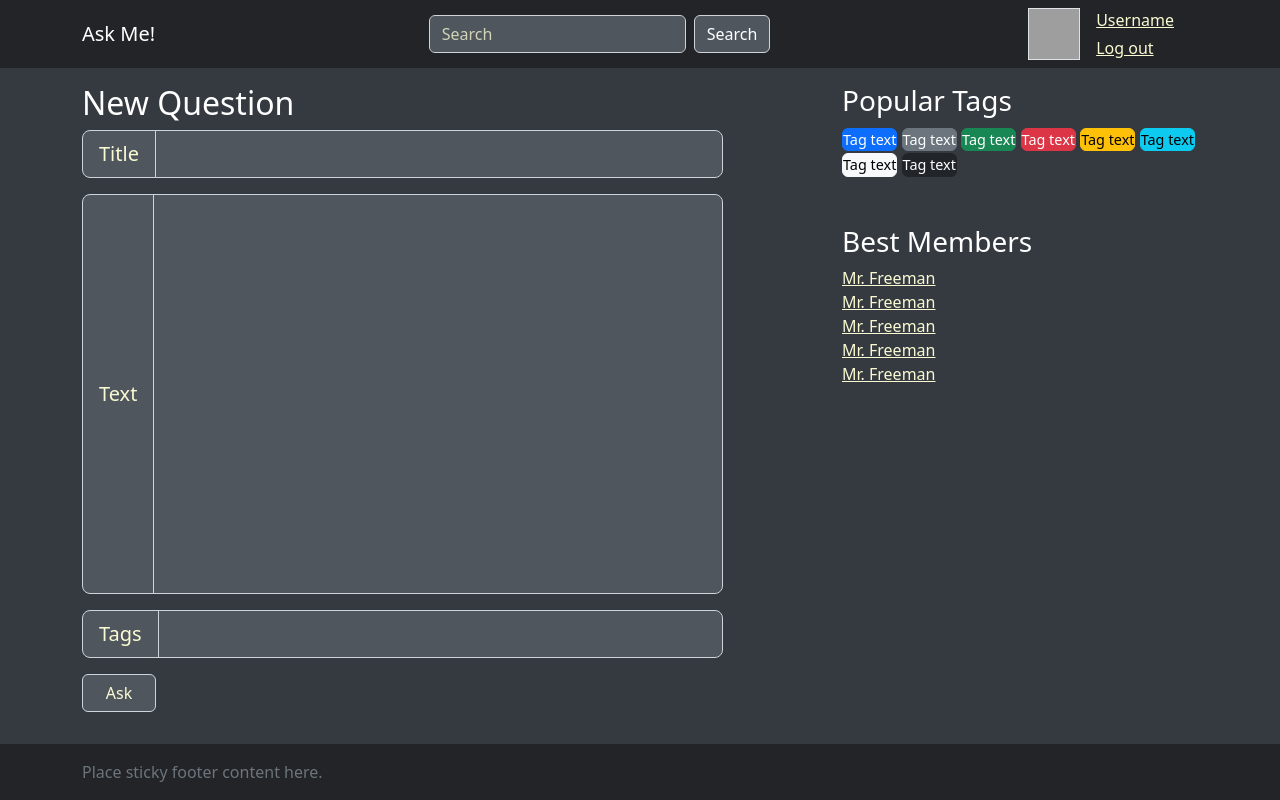
After one commit to JOJOSoderqvist/CodeCouncil, a Python web app: template template/ask.html in a window 1280 px wide. The commit adds this page. Run offline with Jinja, Linux system fonts and the light colour scheme; the template is opened without the code that fills it, so the values that code supplies are empty; some libraries are stand-ins or nearby versions; grey boxes are pictures that could not be loaded.

Commit message:
implemented ask.html

```diff
--- a/static/css/style.css
+++ b/static/css/style.css
@@ -5,16 +5,19 @@ body {
 
 #footer {
     background-color: #232427;
+
 }
 
 article {
     color: #fff;
     background-color: #4f565e !important;
+    /* border-color: rgb(206, 212, 218) in !important; */
 }
 
 #search-button{
     background-color: #4f565e;
     color: #fff ;
+    border-color: rgb(206, 212, 218);
 }
 
 input {
@@ -37,9 +40,36 @@ a:hover{
 .page-link {
     color: lightgoldenrodyellow;
     background-color: #4f565e;
+    border-color: rgb(206, 212, 218);
 }
 
 .page-link:hover {
     color: lightgoldenrodyellow;
     background-color: #232427;
 }
+
+.page-item{
+    border-color:  rgb(206, 212, 218) !important;
+}
+
+textarea {
+    height: 400px;
+    resize: none;
+}
+
+.form-control {
+    color: #fff !important;
+    background-color: #4f565e !important;
+}
+
+#ask-button{
+    background-color: #4f565e;
+    color:lightgoldenrodyellow;
+    border-color: rgb(206, 212, 218);
+    width: 74px;
+}
+
+#inputGroup-sizing-lg{
+    background-color: #4f565e;
+    color: lightgoldenrodyellow ;
+}
--- /dev/null
+++ b/template/ask.html
@@ -0,0 +1,103 @@
+<!doctype html>
+<html lang="en">
+
+<head>
+    <meta charset="utf-8" />
+    <meta name="viewport" content="width=device-width, initial-scale=1" />
+    <title>Ask Me!</title>
+    <link rel='stylesheet' href='../node_modules/bootstrap/dist/css/bootstrap.css'>
+    <link rel='stylesheet' href='../static/css/style.css'>
+</head>
+
+<body>
+    <nav class="navbar bg-body-tertiary" style="background-color: #232427;">
+        <div class="container-sm-fluid container-lg">
+            <a class="navbar-brand" href="/index.html" style="color: #fff;">Ask Me!</a>
+            <form class="d-flex" role="search">
+                <input class="form-control me-2" type="search" placeholder="Search" aria-label="Search" />
+                <button class="btn btn-outline-light" type="submit" id="search-button">Search</button>
+            </form>
+
+            <div class="d-flex justify-content-between gap-3 me-4">
+                <div class="border">
+                    <img src="img.jpg" width="50" height="50" />
+                </div>
+                <div class="d-flex flex-column justify-content-between">
+                    <a href="/profile.html">Username</a>
+                    <a href="/logout.html">Log out</a>
+                </div>
+            </div>
+        </div>
+    </nav>
+
+    <main class="container-fluid container-lg mt-3">
+        <div class="row d-flex justify-content-between">
+            <div class="col-7">
+                <h2>New Question</h2>
+                <div class="d-flex flex-column">
+                    <div class="input-group input-group-lg mb-3">
+                        <span class="input-group-text" id="inputGroup-sizing-lg">Title</span>
+                        <input type="text" class="form-control" aria-label="Sizing example input"
+                            aria-describedby="inputGroup-sizing-lg">
+                    </div>
+                    <div class="input-group input-group-lg mb-3">
+                        <span class="input-group-text" id="inputGroup-sizing-lg">Text</span>
+                        <textarea type="text" class="form-control" aria-label="Sizing example input"
+                            aria-describedby="inputGroup-sizing-lg"></textarea>
+                    </div>
+                    <div class="input-group input-group-lg mb-3">
+                        <span class="input-group-text" id="inputGroup-sizing-lg">Tags</span>
+                        <input type="text" class="form-control" aria-label="Sizing example input"
+                            aria-describedby="inputGroup-sizing-lg">
+                    </div>
+                </div>
+                <button class="btn btn-primary" type="submit" id="ask-button">Ask</button>
+            </div>
+            <div class="col-4">
+                <h3>Popular Tags</h3>
+                <div class="row">
+                    <div class="col">
+                        <button class="btn btn-primary"
+                            style="--bs-btn-padding-y: .25; --bs-btn-padding-x: .5; --bs-btn-font-size: 90%;">Tag
+                            text</button>
+                        <button class="btn btn-secondary"
+                            style="--bs-btn-padding-y: .25; --bs-btn-padding-x: .5; --bs-btn-font-size: 90%;">Tag
+                            text</button>
+                        <button class="btn btn-success"
+                            style="--bs-btn-padding-y: .25; --bs-btn-padding-x: .5; --bs-btn-font-size: 90%;">Tag
+                            text</button>
+                        <button class="btn btn-danger"
+                            style="--bs-btn-padding-y: .25; --bs-btn-padding-x: .5; --bs-btn-font-size: 90%;">Tag
+                            text</button>
+                        <button class="btn btn-warning"
+                            style="--bs-btn-padding-y: .25; --bs-btn-padding-x: .5; --bs-btn-font-size: 90%;">Tag
+                            text</button>
+                        <button class="btn btn-info"
+                            style="--bs-btn-padding-y: .25; --bs-btn-padding-x: .5; --bs-btn-font-size: 90%;">Tag
+                            text</button>
+                        <button class="btn btn-light"
+                            style="--bs-btn-padding-y: .25; --bs-btn-padding-x: .5; --bs-btn-font-size: 90%;">Tag
+                            text</button>
+                        <button class="btn btn-dark"
+                            style="--bs-btn-padding-y: .25; --bs-btn-padding-x: .5; --bs-btn-font-size: 90%;">Tag
+                            text</button>
+                    </div>
+                </div>
+                <h3 class="mt-5">Best Members</h3>
+                <div>
+                    <a href="/member.html" class="d-block">Mr. Freeman</a><a href="/member.html" class="d-block">Mr.
+                        Freeman</a><a href="/member.html" class="d-block">Mr. Freeman</a><a href="/member.html"
+                        class="d-block">Mr. Freeman</a><a href="/member.html" class="d-block">Mr. Freeman</a>
+                </div>
+            </div>
+        </div>
+    </main>
+    <footer class="footer fixed-bottom p-3" id="footer">
+        <div class="container">
+            <span class="text-muted">Place sticky footer content here.</span>
+        </div>
+    </footer>
+    <script src="../node_modules/bootstrap/dist/js/bootstrap.js"></script>
+</body>
+
+</html>
--- a/template/index.html
+++ b/template/index.html
@@ -147,8 +147,8 @@
                     </div>
                 </article>
 
-                <nav aria-label="Page navigation example">
-                    <ul class="pagination justify-content-center">
+                <nav aria-label="pagination">
+                    <ul class="pagination justify-content-center    ">
                         <li class="page-item">
                             <a class="page-link" href="#" aria-label="Previous">
                                 <span aria-hidden="true">&laquo;</span>
```
